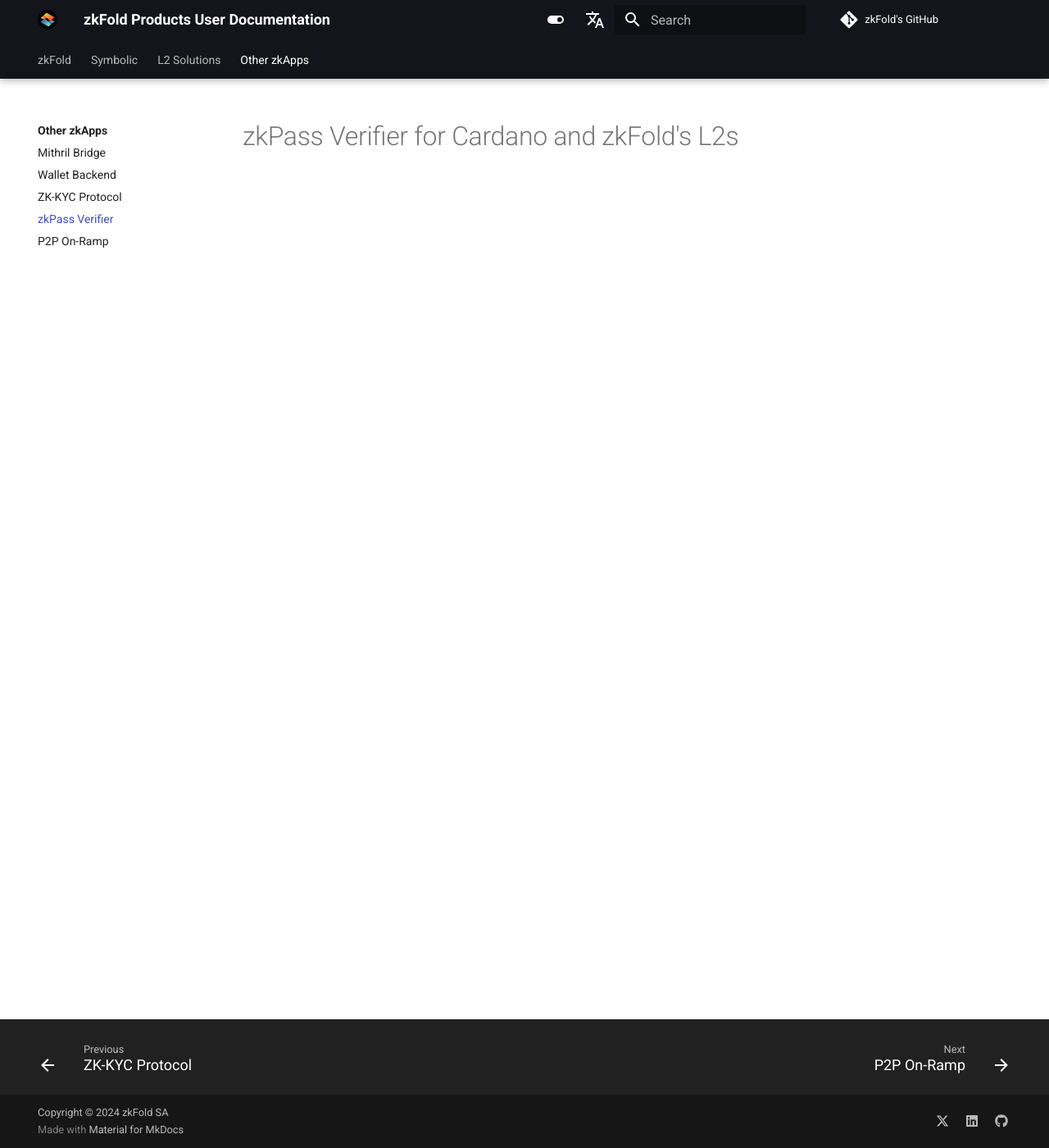
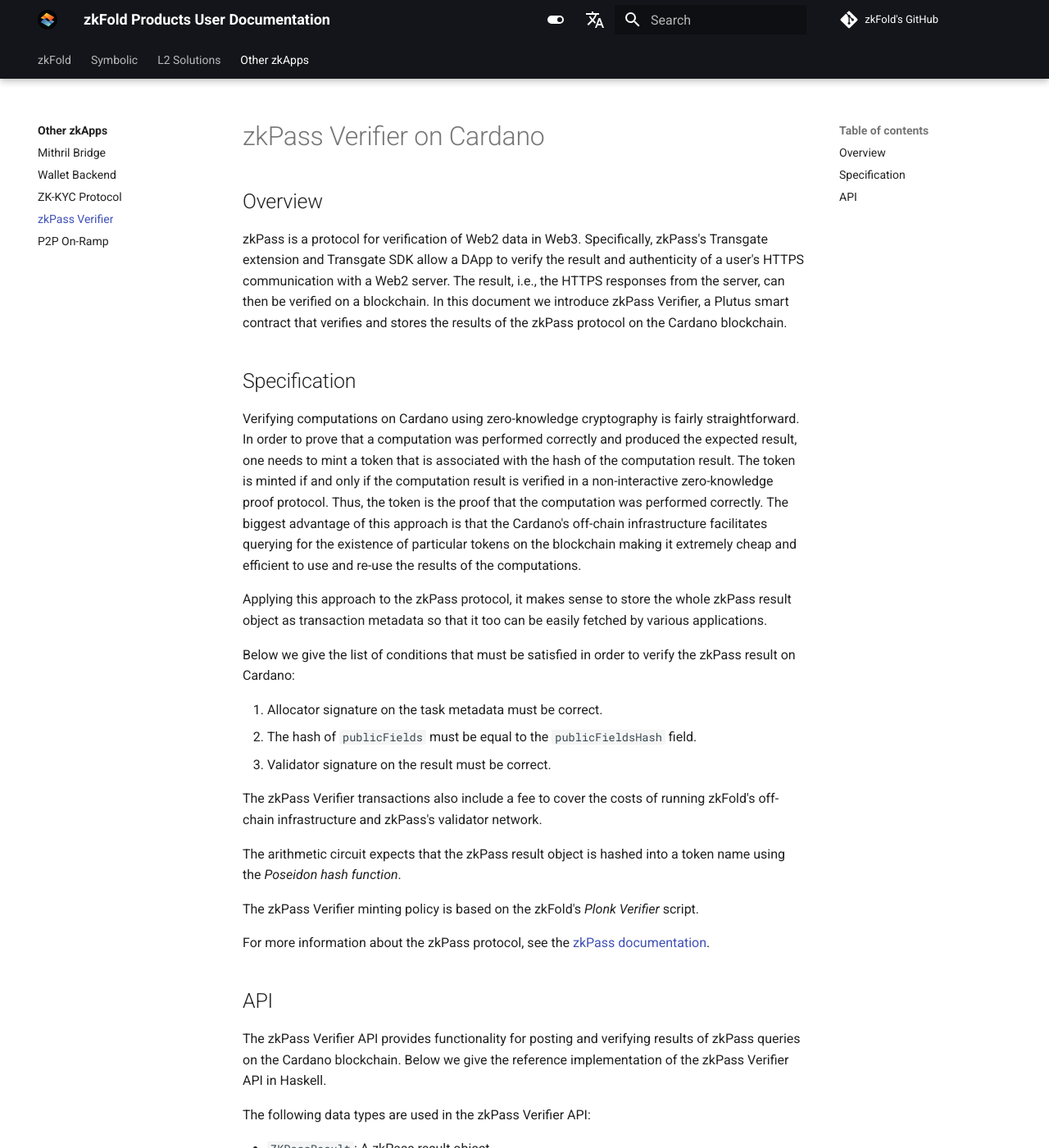
Before and after one commit to zkFold/user-docs, an MkDocs documentation site: the page built from docs/other-zkapps/zkpass.md, in a window 1280 px wide and 1400 px high. Shown: the whole window at 82% size. Built offline with MkDocs 1.6.1 and Material for MkDocs 9.7.7, drawn with Linux system fonts in a browser that asks for light colours; comment, search, counter and statistics services are not loaded; some of the changed text lies outside the part shown.

Commit message:
Update zkPass on Cardano docs

````diff
--- a/docs/other-zkapps/zkpass.md
+++ b/docs/other-zkapps/zkpass.md
@@ -1 +1,60 @@
-# zkPass Verifier for Cardano and zkFold's L2s
+# zkPass Verifier on Cardano
+
+## Overview
+
+zkPass is a protocol for verification of Web2 data in Web3. Specifically, zkPass's Transgate extension and Transgate SDK allow a DApp to verify the result and authenticity of a user's HTTPS communication with a Web2 server. The result, i.e., the HTTPS responses from the server, can then be verified on a blockchain. In this document we introduce zkPass Verifier, a Plutus smart contract that verifies and stores the results of the zkPass protocol on the Cardano blockchain.
+
+## Specification
+
+Verifying computations on Cardano using zero-knowledge cryptography is fairly straightforward. In order to prove that a computation was performed correctly and produced the expected result, one needs to mint a token that is associated with the hash of the computation result. The token is minted if and only if the computation result is verified in a non-interactive zero-knowledge proof protocol. Thus, the token is the proof that the computation was performed correctly. The biggest advantage of this approach is that the Cardano's off-chain infrastructure facilitates querying for the existence of particular tokens on the blockchain making it extremely cheap and efficient to use and re-use the results of the computations.
+
+Applying this approach to the zkPass protocol, it makes sense to store the whole zkPass result object as transaction metadata so that it too can be easily fetched by various applications.
+
+Below we give the list of conditions that must be satisfied in order to verify the zkPass result on Cardano:
+
+1. Allocator signature on the task metadata must be correct.
+2. The hash of `publicFields` must be equal to the `publicFieldsHash` field.
+3. Validator signature on the result must be correct.
+
+The zkPass Verifier transactions also include a fee to cover the costs of running zkFold's off-chain infrastructure and zkPass's validator network.
+
+The arithmetic circuit expects that the zkPass result object is hashed into a token name using the _Poseidon hash function_.
+
+The zkPass Verifier minting policy is based on the zkFold's _Plonk Verifier_ script.
+
+For more information about the zkPass protocol, see the [zkPass documentation](https://zkpass.gitbook.io/zkpass/overview/introduction).
+
+## API
+The zkPass Verifier API provides functionality for posting and verifying results of zkPass queries on the Cardano blockchain. Below we give the reference implementation of the zkPass Verifier API in Haskell.
+
+The following data types are used in the zkPass Verifier API:
+
+- `ZKPassResult`: A zkPass result object.
+
+The main data type that is used in the zkPass Verifier API is `ZKPassResult`. It is defined as follows:
+```Haskell title="Haskell"
+data ZKPassResult = ZKPassResult
+  { allocatorAddress   :: ByteString
+  , allocatorSignature :: ByteString
+  , publicFields       :: ZKPassPublicFields
+  , publicFieldsHash   :: ByteString
+  , taskId             :: ByteString
+  , uHash              :: ByteString
+  , validatorAddress   :: ByteString
+  , validatorSignature :: ByteString
+  }
+```
+
+To construct a transaction that verifier and posts a zkPass result on Cardano, use the following function:
+
+```Haskell title="Haskell"
+zkPassTransaction :: ZKPassResult -> IO Transaction
+```
+
+The transaction mints **zkPass** tokens with the hash of the `ZKPassResult` as the token name. The tokens are minted if and only if the `ZKPassResult` object integrity is verified in a non-interactive zero knowledge proof protocol. The transaction can be submitted to the blockchain by normal means.
+
+Alternatively, one may use the following function to post a zkPass result on Cardano in a single function call:
+
+```Haskell title="Haskell"
+postZKPassResult :: ZKPassResult -> IO ()
+```
````
Also changed, not shown: docs/other-zkapps/wallet-backend.md (+1 -1 lines).
